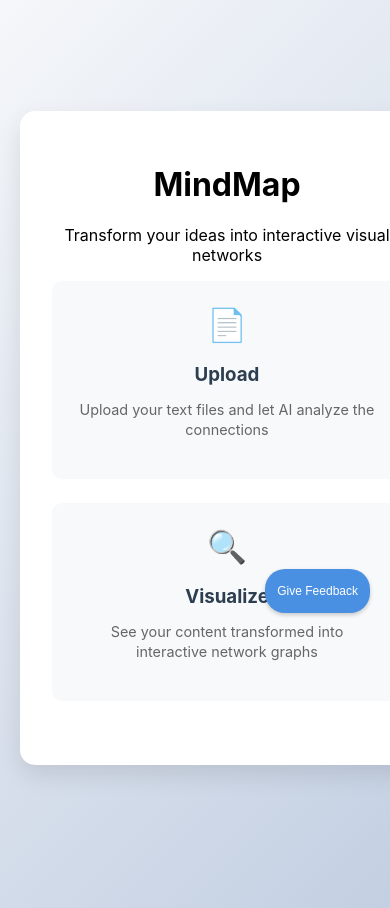
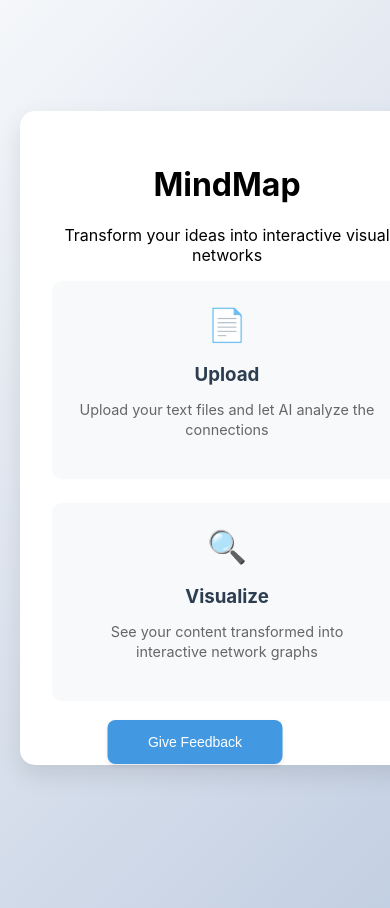
Before and after one commit to wmmaguire/mind-map, a React (Create React App) app in the folder client/: page / in a window 390 px wide. Shown: the top 908 px of the page. Built offline with nearby package versions, Linux system fonts and the light colour scheme.

Commit message:
fix the give-feedback button in the mobile ui

```diff
--- a/client/src/App.js
+++ b/client/src/App.js
@@ -68,12 +68,6 @@ function App() {
                 )}
               </div>
               <Landing />
-              <button
-                className="feedback-button-home"
-                onClick={() => window.open('https://forms.gle/YSFGAYDPSxpDJFGZ8', '_blank')}
-              >
-                Give Feedback
-              </button>
             </div>
           }
         />
--- a/client/src/components/GraphVisualization.css
+++ b/client/src/components/GraphVisualization.css
@@ -695,9 +695,10 @@ svg {
 /* Feedback button styles */
 .feedback-button {
   position: fixed;
-  bottom: 20px;
-  right: 20px;
-  z-index: 9999;
+  bottom: 40px;
+  left: 50%;
+  transform: translateX(-50%);
+  z-index: 999;
   padding: 8px 16px;
   background-color: #4a90e2;
   color: white;
@@ -712,10 +713,11 @@ svg {
 /* Mobile styles for feedback button */
 @media (max-width: 768px) {
   .feedback-button {
-    display: none; /* Hide the button on mobile */
+    bottom: 100px; /* Keep bottom positioning */
+    transform: translate(-50%, -60px); /* Move up by 100px while maintaining horizontal center */
+    z-index: 1002;
   }
 
-  /* Ensure controls panel doesn't overlap */
   .controls-panel {
     z-index: 1001;
   }
```
